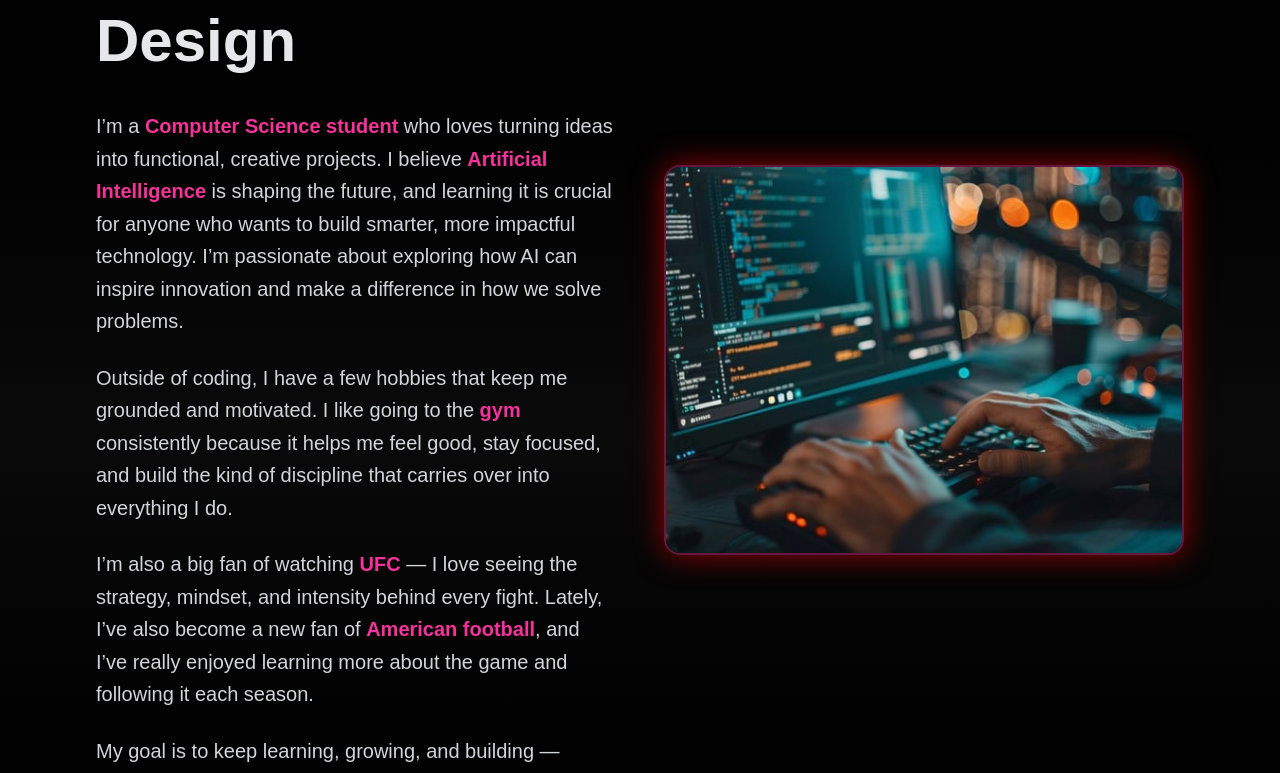
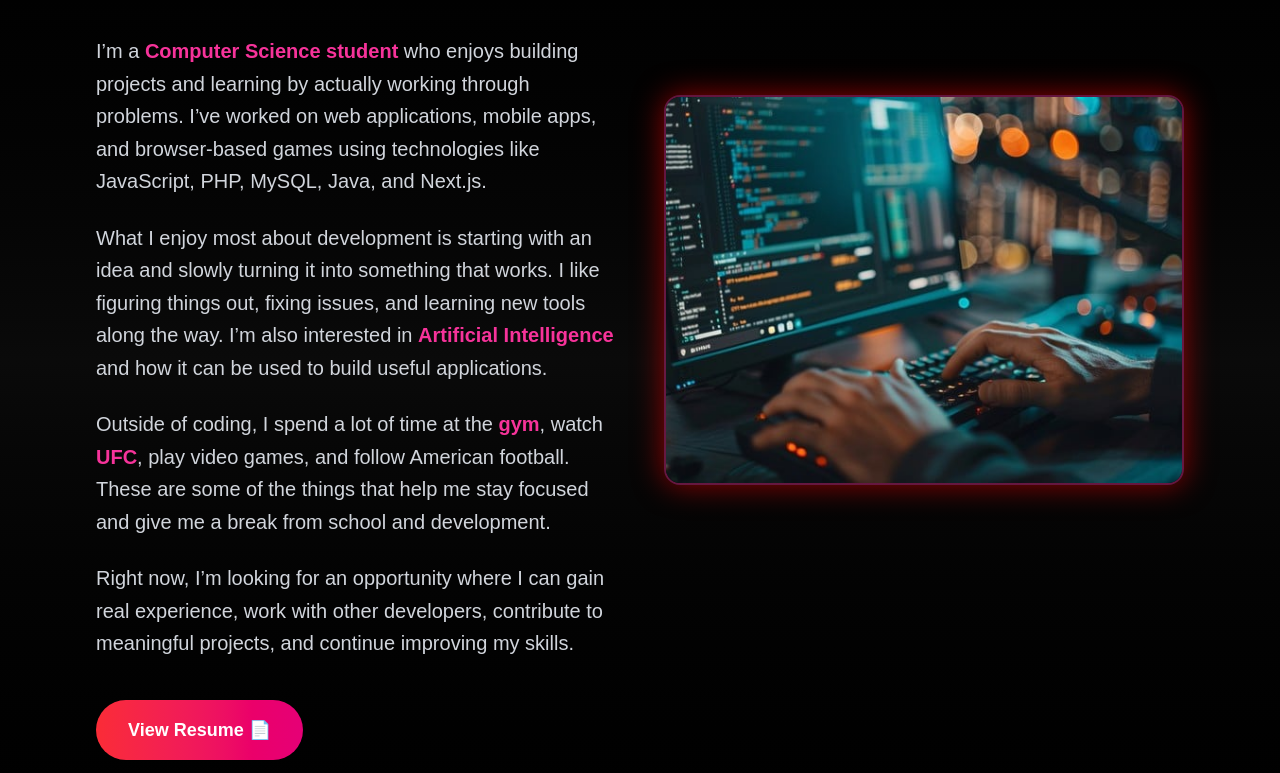
Before and after one commit to scKamui/portfolio, a Next.js app: page /about in a window 1280 px wide. Shown: the part 323-1096 px from the top of the page. Built offline with nearby package versions, Linux system fonts and the light colour scheme.

Commit message:
Update About Me section

```diff
--- a/pages/about.js
+++ b/pages/about.js
@@ -5,66 +5,71 @@ import Footer from "@/components/footer";
 
 export default function About() {
   return (
-    <div className="flex flex-col min-h-screen bg-gradient-to-b from-black via-[#0a0a0a] to-black text-white">
-      {/* Navbar */}
+    <div className="flex min-h-screen flex-col bg-gradient-to-b from-black via-[#0a0a0a] to-black text-white">
       <Navbar />
 
-      {/* === Main Section === */}
-      <main className="flex flex-col md:flex-row items-center justify-center gap-12 px-6 sm:px-10 md:px-16 lg:px-24 py-20 pb-40 flex-grow w-full">
-        {/* === Left: Text Content === */}
+      <main className="flex w-full flex-grow flex-col items-center justify-center gap-12 px-6 py-20 pb-40 sm:px-10 md:flex-row md:px-16 lg:px-24">
+        {/* Left: About Me Content */}
         <motion.div
-          className="flex-1 max-w-2xl text-center md:text-left w-full"
+          className="w-full max-w-2xl flex-1 text-center md:text-left"
           initial={{ opacity: 0, x: -40 }}
           animate={{ opacity: 1, x: 0 }}
           transition={{ duration: 0.8 }}
         >
-          <h3 className="text-pink-500 uppercase tracking-widest text-sm font-semibold mb-3">
+          <h3 className="mb-3 text-sm font-semibold uppercase tracking-widest text-pink-500">
             Get to Know Me
           </h3>
 
-          <h1 className="text-4xl sm:text-5xl md:text-6xl font-extrabold mb-8 leading-tight">
+          <h1 className="mb-8 text-4xl font-extrabold leading-tight sm:text-5xl md:text-6xl">
             <span className="bg-gradient-to-r from-red-500 via-pink-500 to-purple-500 bg-clip-text text-transparent">
-              Passion in Code,
+              Always Learning,
             </span>{" "}
             <br />
-            <span className="text-gray-200">Creativity in Design</span>
+            <span className="text-gray-200">Always Building</span>
           </h1>
 
-          <p className="text-gray-300 text-base sm:text-lg md:text-xl leading-relaxed mb-6">
-            I’m a <span className="text-pink-500 font-semibold">Computer Science student</span> who
-            loves turning ideas into functional, creative projects. I believe{" "}
-            <span className="text-pink-500 font-semibold">Artificial Intelligence</span> is shaping
-            the future, and learning it is crucial for anyone who wants to build smarter, more
-            impactful technology. I’m passionate about exploring how AI can inspire innovation and
-            make a difference in how we solve problems.
+          <p className="mb-6 text-base leading-relaxed text-gray-300 sm:text-lg md:text-xl">
+            I’m a{" "}
+            <span className="font-semibold text-pink-500">
+              Computer Science student
+            </span>{" "}
+            who enjoys building projects and learning by actually working
+            through problems. I’ve worked on web applications, mobile apps,
+            and browser-based games using technologies like JavaScript, PHP,
+            MySQL, Java, and Next.js.
           </p>
 
-          {/* === Updated Hobby Section === */}
-          <p className="text-gray-300 text-base sm:text-lg md:text-xl leading-relaxed mb-6">
-            Outside of coding, I have a few hobbies that keep me grounded and motivated. I like
-            going to the <span className="text-pink-500 font-semibold">gym</span> consistently
-            because it helps me feel good, stay focused, and build the kind of discipline that
-            carries over into everything I do.
+          <p className="mb-6 text-base leading-relaxed text-gray-300 sm:text-lg md:text-xl">
+            What I enjoy most about development is starting with an idea and
+            slowly turning it into something that works. I like figuring
+            things out, fixing issues, and learning new tools along the way.
+            I’m also interested in{" "}
+            <span className="font-semibold text-pink-500">
+              Artificial Intelligence
+            </span>{" "}
+            and how it can be used to build useful applications.
           </p>
 
-          <p className="text-gray-300 text-base sm:text-lg md:text-xl leading-relaxed mb-6">
-            I’m also a big fan of watching <span className="text-pink-500 font-semibold">UFC</span> —
-            I love seeing the strategy, mindset, and intensity behind every fight. Lately, I’ve also
-            become a new fan of <span className="text-pink-500 font-semibold">American football</span>,
-            and I’ve really enjoyed learning more about the game and following it each season.
+          <p className="mb-6 text-base leading-relaxed text-gray-300 sm:text-lg md:text-xl">
+            Outside of coding, I spend a lot of time at the{" "}
+            <span className="font-semibold text-pink-500">gym</span>, watch{" "}
+            <span className="font-semibold text-pink-500">UFC</span>, play
+            video games, and follow American football. These are some of the
+            things that help me stay focused and give me a break from school
+            and development.
           </p>
 
-          <p className="text-gray-300 text-base sm:text-lg md:text-xl leading-relaxed mb-10">
-            My goal is to keep learning, growing, and building — whether that’s through code,
-            design, or collaboration.
+          <p className="mb-10 text-base leading-relaxed text-gray-300 sm:text-lg md:text-xl">
+            Right now, I’m looking for an opportunity where I can gain real
+            experience, work with other developers, contribute to meaningful
+            projects, and continue improving my skills.
           </p>
 
-          {/* Resume Button */}
           <motion.a
             href="/Tech_Resume.pdf"
             target="_blank"
             rel="noopener noreferrer"
-            className="inline-block bg-gradient-to-r from-red-500 to-pink-600 px-8 py-4 rounded-full text-base sm:text-lg font-semibold text-white hover:scale-110 hover:shadow-[0_0_25px_#e60000a0] transition duration-300"
+            className="inline-block rounded-full bg-gradient-to-r from-red-500 to-pink-600 px-8 py-4 text-base font-semibold text-white transition duration-300 hover:scale-110 hover:shadow-[0_0_25px_#e60000a0] sm:text-lg"
             initial={{ opacity: 0, scale: 0.9 }}
             animate={{ opacity: 1, scale: 1 }}
             transition={{ delay: 0.3, duration: 0.6 }}
@@ -73,25 +78,24 @@ export default function About() {
           </motion.a>
         </motion.div>
 
-        {/* === Right: Dynamic Image === */}
+        {/* Right: Coding Image */}
         <motion.div
-          className="flex-1 flex justify-center w-full max-w-md md:max-w-lg lg:max-w-xl"
+          className="flex w-full max-w-md flex-1 justify-center md:max-w-lg lg:max-w-xl"
           initial={{ opacity: 0, x: 40 }}
           animate={{ opacity: 1, x: 0 }}
           transition={{ duration: 0.8 }}
         >
-          <div className="relative w-full aspect-[4/3] rounded-2xl overflow-hidden border-2 border-pink-500/40 shadow-[0_0_30px_#e60000a0]">
+          <div className="relative aspect-[4/3] w-full overflow-hidden rounded-2xl border-2 border-pink-500/40 shadow-[0_0_30px_#e60000a0]">
             <img
               src="/coding.jpg"
               alt="Coding workspace"
-              className="w-full h-full object-cover hover:scale-105 transition-transform duration-700 ease-in-out"
+              className="h-full w-full object-cover transition-transform duration-700 ease-in-out hover:scale-105"
               loading="lazy"
             />
           </div>
         </motion.div>
       </main>
 
-      {/* Footer */}
       <Footer />
     </div>
   );
```
